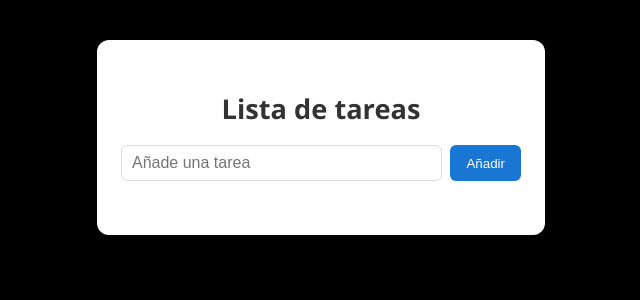
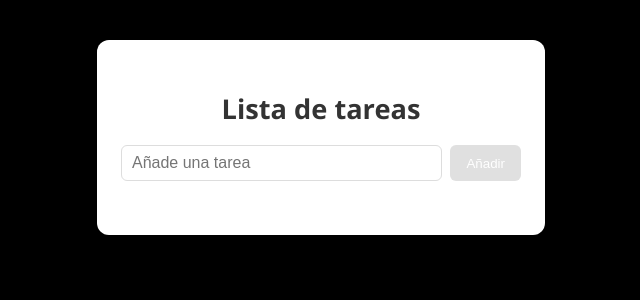
Before and after one commit to alexandracampo/to-do-pomodoro, a React (Vite) app: page / in a window 1280 px wide. Shown: the top 300 px of the page, without its empty margins (319-959 px from the left). Built offline with nearby package versions, Linux system fonts and the light colour scheme.

Commit message:
feat: add handle function when click in checkbox

```diff
--- a/src/components/Form.tsx
+++ b/src/components/Form.tsx
@@ -16,7 +16,10 @@ function Form() {
   const handleAddTask = (e: onSubmit): void => {
     e.preventDefault();
     if (inputTaskValue.trim() === "") return; // No añadir tareas vacías
-    setTasksList([...tasksList, inputTaskValue]);
+    setTasksList([
+      ...tasksList,
+      { id: crypto.randomUUID(), text: inputTaskValue, completed: false },
+    ]);
     setInputTaskValue("");
   };
   return (
@@ -29,7 +32,11 @@ function Form() {
           onChange={handleWriteTask}
           value={inputTaskValue}
         />
-        <button className="todo-submit" type="submit">
+        <button
+          className="todo-submit"
+          type="submit"
+          disabled={!inputTaskValue.trim()}
+        >
           Añadir
         </button>
       </form>
--- a/src/components/TodoItem.tsx
+++ b/src/components/TodoItem.tsx
@@ -3,17 +3,29 @@ import { useApp } from "../context/AppContext";
 function TodoItem() {
   const { tasksList, setTasksList } = useApp();
 
+  const toggleCompleted = (id: string) => {
+    const updatedTasks = tasksList.map((task) =>
+      task.id === id ? { ...task, completed: !task.completed } : task
+    );
+    setTasksList(updatedTasks);
+  };
+
   return (
     <div>
       <ul className="todo-list">
-        {tasksList.map((task, index) => (
-          <li className="todo-item" key={index}>
-            <input className="todo-checkbox" type="checkbox" />
-            <span className="todo-task">{task}</span>
+        {tasksList.map((task) => (
+          <li className="todo-item" key={task.id}>
+            <input
+              className="todo-checkbox"
+              type="checkbox"
+              checked={task.completed}
+              onChange={() => toggleCompleted(task.id)}
+            />
+            <span className="todo-task">{task.text}</span>
             <button
               className="todo-delete"
               onClick={() =>
-                setTasksList(tasksList.filter((_, i) => i !== index))
+                setTasksList(tasksList.filter((t) => t.id !== task.id))
               }
             >
               Eliminar
--- a/src/context/AppContext.tsx
+++ b/src/context/AppContext.tsx
@@ -1,9 +1,15 @@
 import { createContext, useContext, useState } from "react";
 import type { ReactNode } from "react";
 
+type Task = {
+  id: string;
+  text: string;
+  completed: boolean;
+};
+
 type AppContextType = {
-  tasksList: string[];
-  setTasksList: React.Dispatch<React.SetStateAction<string[]>>;
+  tasksList: Task[];
+  setTasksList: React.Dispatch<React.SetStateAction<Task[]>>;
   //   inputTaskValue: string;
   //   setInputTaskValue: React.Dispatch<React.SetStateAction<string>>;
   //   isModalOpen: boolean;
@@ -13,7 +19,7 @@ type AppContextType = {
 const AppContext = createContext<AppContextType | undefined>(undefined);
 
 export const AppProvider = ({ children }: { children: ReactNode }) => {
-  const [tasksList, setTasksList] = useState<string[]>([]);
+  const [tasksList, setTasksList] = useState<Task[]>([]);
 
   return (
     <AppContext.Provider value={{ tasksList, setTasksList }}>
--- a/src/styles/app.css
+++ b/src/styles/app.css
@@ -43,7 +43,13 @@ body {
     transition: background 0.2s;
 }
 
-.todo-submit:hover {
+.todo-submit:disabled {
+    background-color: #ccc;
+    cursor: auto;
+    opacity: 0.6;
+}
+
+.todo-submit:hover:enabled {
     background: #1565c0;
 }
 
```
